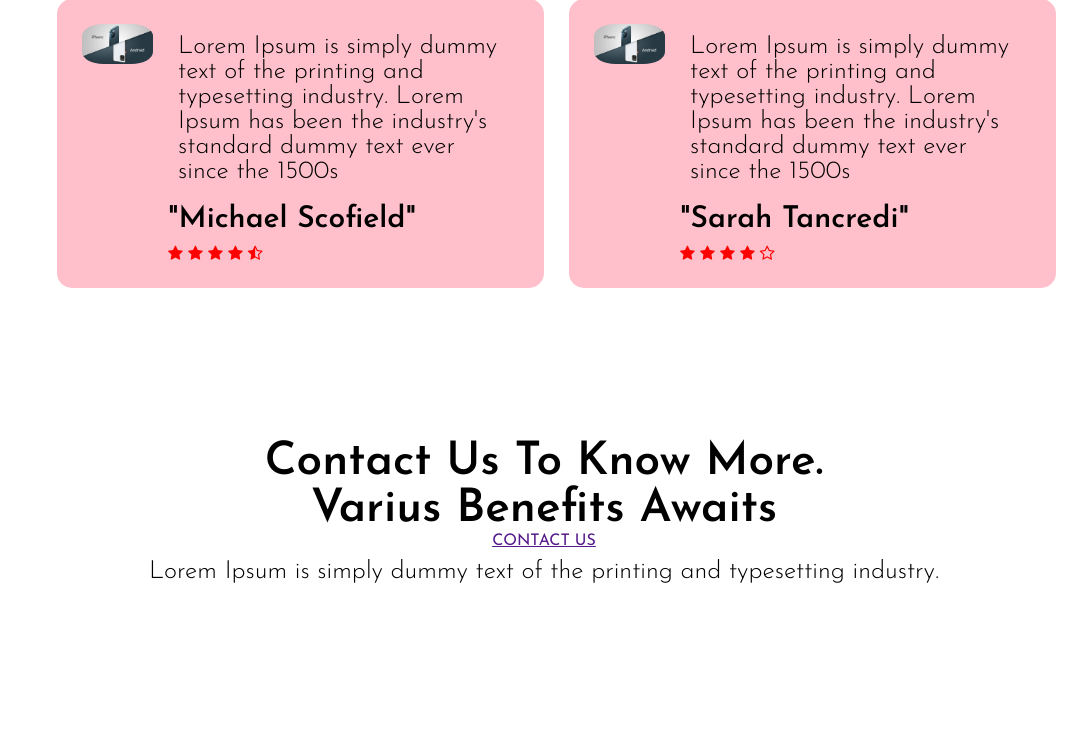
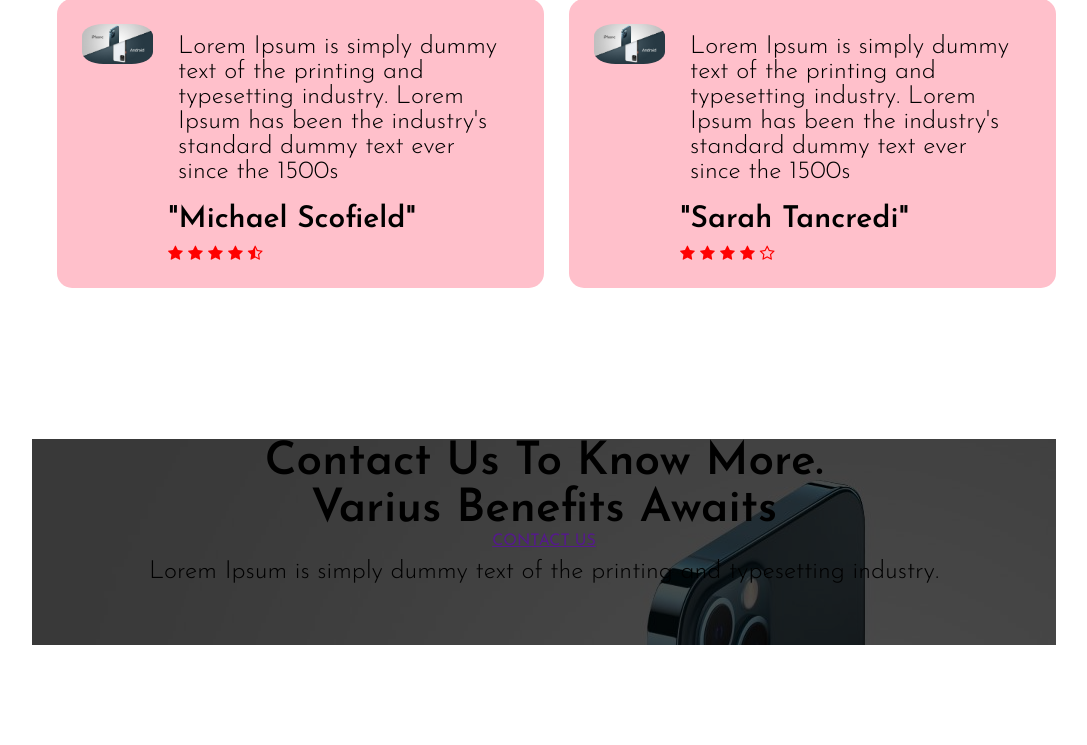
Before and after one commit to AmmadJamil97/Resident-Evil, a Flask app: page / in a window 1280 px wide. Shown: the part 3417-4162 px from the top of the page, without its empty margins (96-1183 px from the left). Run offline with Flask 2, Linux system fonts and the light colour scheme.

Commit message:
Fri, Nov 18, 2022, 8:14 PM +00:00

```diff
--- a/static/styles3.css
+++ b/static/styles3.css
@@ -378,6 +378,8 @@ h3
     margin: auto;
     text-align: center;
     margin: 100px auto; /*100px top btm, auto left right */
+    background-image: linear-gradient(rgba(0, 0, 0, 0.7), rgba(0, 0, 0, 0.7)),
+    url(/static/iPhonevsAndroid.jpg);
 }
 
 .cta-col img
```
